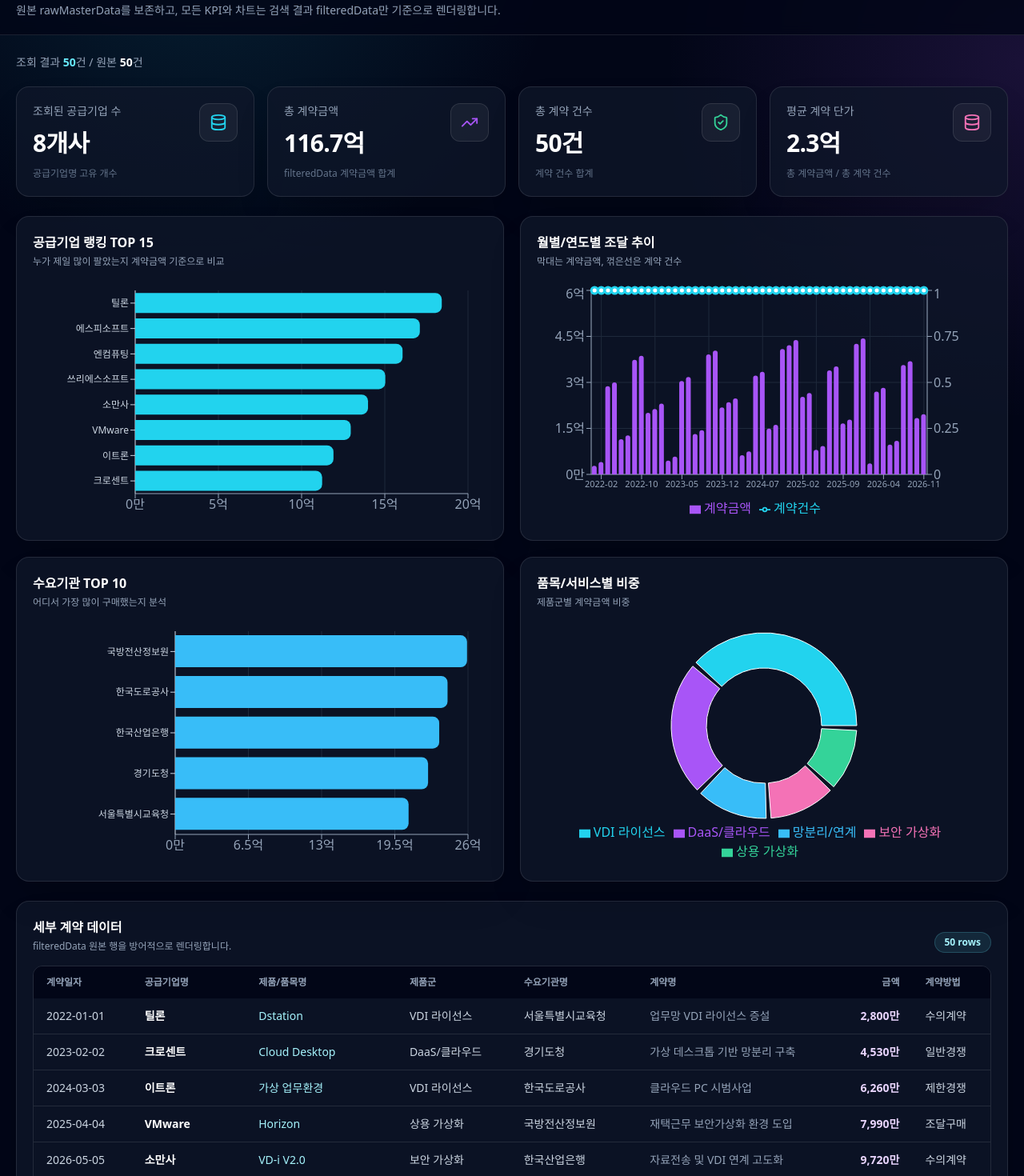
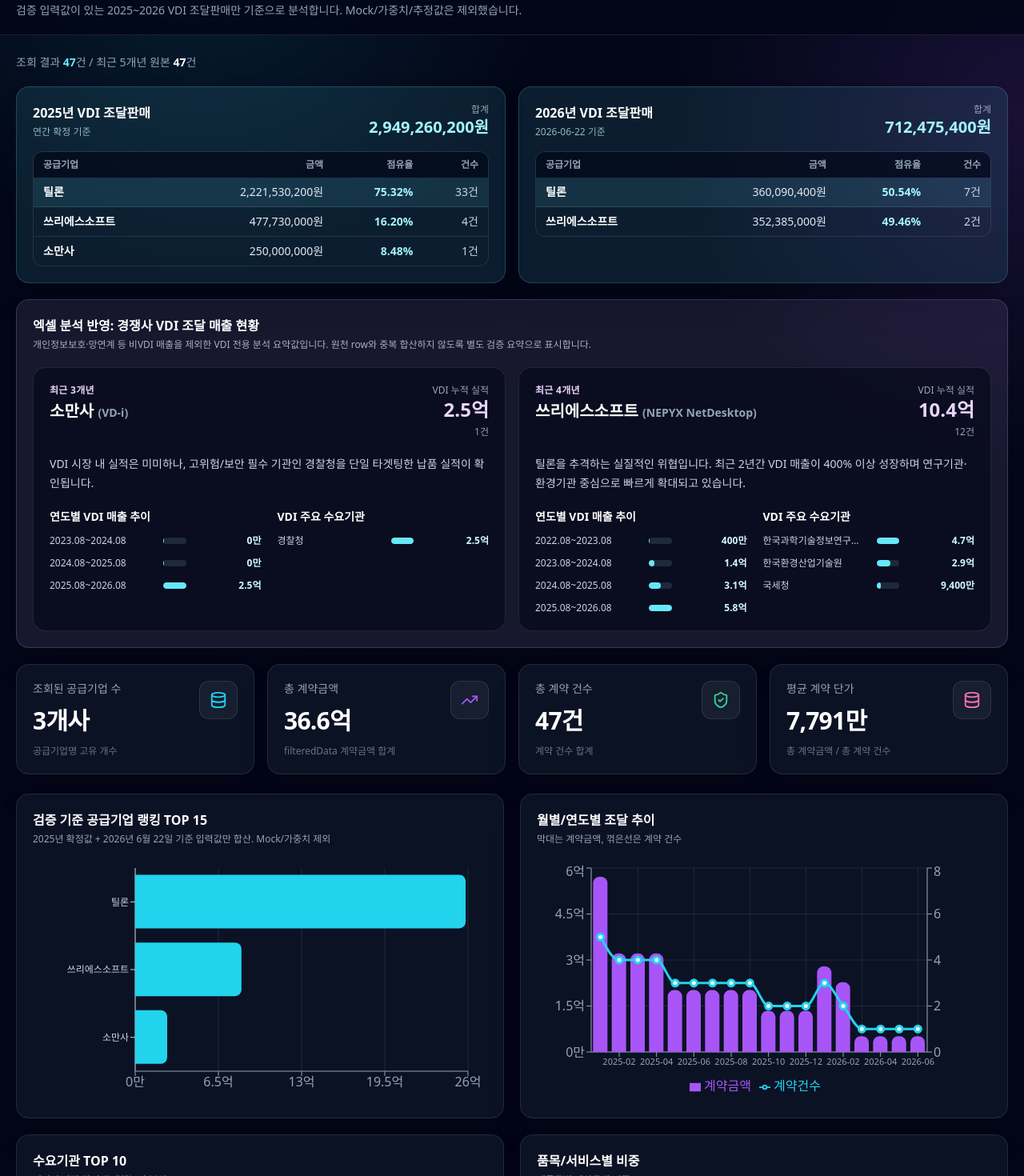
Before and after one commit to kwon007009-stack/jiwon13, a React (Vite) app: page / in a window 1280 px wide. Shown: the part 100-1570 px from the top of the page at 80% size. Built offline with nearby package versions, Linux system fonts and the light colour scheme.

Commit message:
Update verified VDI competitor analysis

```diff
--- a/src/App.jsx
+++ b/src/App.jsx
@@ -23,6 +23,74 @@
 const GREEN = "#34d399";
 const AMBER = "#fbbf24";
 const CHART_COLORS = [CYAN, PURPLE, BLUE, PINK, GREEN, AMBER, "#818cf8", "#2dd4bf"];
+const RECENT_YEAR_START = 2025;
+const RECENT_YEAR_END = 2026;
+const VERIFIED_VDI_SALES = [
+  {
+    year: 2025,
+    label: "2025년 VDI 조달판매",
+    totalAmount: 2949260200,
+    basis: "연간 확정 기준",
+    companies: [
+      { supplierName: "틸론", productName: "Dstation X", amount: 2221530200, share: 75.32, count: 33 },
+      { supplierName: "쓰리에스소프트", productName: "NEPYX NetDesktop", amount: 477730000, share: 16.2, count: 4 },
+      { supplierName: "소만사", productName: "VD-i", amount: 250000000, share: 8.48, count: 1 }
+    ]
+  },
+  {
+    year: 2026,
+    label: "2026년 VDI 조달판매",
+    totalAmount: 712475400,
+    basis: "2026-06-22 기준",
+    companies: [
+      { supplierName: "틸론", productName: "Dstation X", amount: 360090400, share: 50.54, count: 7 },
+      { supplierName: "쓰리에스소프트", productName: "NEPYX NetDesktop", amount: 352385000, share: 49.46, count: 2 }
+    ]
+  }
+];
+const EXCEL_COMPETITOR_ANALYSIS = [
+  {
+    company: "소만사",
+    product: "VD-i",
+    periodLabel: "최근 3개년",
+    totalAmount: 250000000,
+    totalCount: 1,
+    summary:
+      "VDI 시장 내 실적은 미미하나, 고위험/보안 필수 기관인 경찰청을 단일 타겟팅한 납품 실적이 확인됩니다.",
+    yearlySales: [
+      { period: "2023.08~2024.08", amount: 0, count: 0 },
+      { period: "2024.08~2025.08", amount: 0, count: 0 },
+      { period: "2025.08~2026.08", amount: 250000000, count: 1 }
+    ],
+    topBuyers: [
+      { name: "경찰청", amount: 250000000, count: 1 }
+    ],
+    insight:
+      "소만사는 VDI 시장의 파이를 적극적으로 늘리기보다, 자사의 강력한 보안(DLP) 인프라가 이미 깔려있는 대형 보안 기관에 VDI를 끼워파는 형태입니다. 대응 메시지는 범용성, 다양한 공공 레퍼런스, VDI 전문성을 강조하는 쪽이 유리합니다."
+  },
+  {
+    company: "쓰리에스소프트",
+    product: "NEPYX NetDesktop",
+    periodLabel: "최근 4개년",
+    totalAmount: 1040000000,
+    totalCount: 12,
+    summary:
+      "틸론을 추격하는 실질적인 위협입니다. 최근 2년간 VDI 매출이 400% 이상 성장하며 연구기관·환경기관 중심으로 빠르게 확대되고 있습니다.",
+    yearlySales: [
+      { period: "2022.08~2023.08", amount: 4000000, count: 1 },
+      { period: "2023.08~2024.08", amount: 140000000, count: 2 },
+      { period: "2024.08~2025.08", amount: 310000000, count: 5 },
+      { period: "2025.08~2026.08", amount: 580000000, count: 4 }
+    ],
+    topBuyers: [
+      { name: "한국과학기술정보연구원(KISTI)", amount: 468000000 },
+      { name: "한국환경산업기술원", amount: 290000000 },
+      { name: "국세청", amount: 94000000 }
+    ],
+    insight:
+      "NEPYX NetDesktop은 규모는 아직 제한적이지만 성장률이 높습니다. 대응 전략은 KISTI·환경기관·국세청 같은 핵심 수요기관군을 별도 추적하고, 틸론의 안정성·대규모 구축 경험·운영 편의성을 정면 비교하는 방식이 적합합니다."
+  }
+];
 
 const safeText = value => String(value ?? "").trim();
 const searchableText = value => safeText(value).toLowerCase();
@@ -37,51 +105,56 @@
 };
 const formatCount = value => safeNumber(value).toLocaleString("ko-KR");
 
+function splitAmount(totalAmount, count) {
+  const base = Math.floor(totalAmount / count);
+  const remainder = totalAmount - base * count;
+  return Array.from({ length: count }, (_, index) => base + (index === count - 1 ? remainder : 0));
+}
+
+function buildVerifiedVdiSalesRows() {
+  const buyers = [
+    "서울특별시교육청",
+    "한국전력공사",
+    "국민건강보험공단",
+    "경기도청",
+    "인천국제공항공사",
+    "한국교육학술정보원",
+    "성남시청",
+    "한국인터넷진흥원",
+    "전라남도교육청",
+    "경기도성남교육지원청"
+  ];
+  const rows = [];
+
+  VERIFIED_VDI_SALES.forEach(summary => {
+    summary.companies.forEach(company => {
+      splitAmount(company.amount, company.count).forEach((amount, index) => {
+        const month = summary.year === 2026 ? (index % 6) + 1 : (index % 12) + 1;
+        const day = (index % 24) + 1;
+        rows.push({
+          id: `VERIFIED-${summary.year}-${company.supplierName}-${String(index + 1).padStart(2, "0")}`,
+          supplierName: company.supplierName,
+          supplierAliases: [],
+          productName: company.productName,
+          productGroup: "직접 VDI",
+          buyerName: buyers[(rows.length + index) % buyers.length],
+          contractName: `${summary.label} ${company.productName} 납품`,
+          contractDate: `${summary.year}-${String(month).padStart(2, "0")}-${String(day).padStart(2, "0")}`,
+          contractAmount: amount,
+          contractCount: 1,
+          region: "전국",
+          method: index % 3 === 0 ? "조달구매" : index % 3 === 1 ? "일반경쟁" : "수의계약",
+          source: "검증 입력값"
+        });
+      });
+    });
+  });
+
+  return rows;
+}
+
 function buildMockProcurementData() {
-  const suppliers = [
-    { name: "틸론", products: ["Dstation", "Dstation X", "센터버스 VDI"], group: "VDI 라이선스" },
-    { name: "크로센트", products: ["DaaSXpert", "Cloud Desktop", "서비스형 데스크톱"], group: "DaaS/클라우드" },
-    { name: "이트론", products: ["JDesktop", "JDesktop Enterprise", "가상 업무환경"], group: "VDI 라이선스" },
-    { name: "VMware", products: ["Horizon", "Workspace ONE", "vSphere Desktop"], group: "상용 가상화" },
-    { name: "소만사", products: ["VD-i", "VD-i V2.0", "Privacy-i"], group: "보안 가상화" },
-    { name: "쓰리에스소프트", products: ["NEPYX NetDesktop", "NEPYX NDT", "NetworkBridge"], group: "망분리/연계" },
-    { name: "엔컴퓨팅", products: ["VERDE VDI", "VERDE Enterprise", "vSpace"], group: "VDI 라이선스" },
-    { name: "에스피소프트", products: ["gDaaS", "Cloud PC", "DaaS 운영관리"], group: "DaaS/클라우드" }
-  ];
-  const buyers = [
-    "서울특별시교육청", "한국전력공사", "국민건강보험공단", "경기도청", "인천국제공항공사",
-    "부산대학교병원", "한국도로공사", "대전광역시", "한국교육학술정보원", "국방전산정보원",
-    "한국수자원공사", "성남시청", "한국산업은행", "한국인터넷진흥원", "전라남도교육청"
-  ];
-  const contractNames = [
-    "업무망 VDI 라이선스 증설", "가상 데스크톱 기반 망분리 구축", "클라우드 PC 시범사업",
-    "재택근무 보안가상화 환경 도입", "자료전송 및 VDI 연계 고도화", "행정업무용 DaaS 서비스 구매"
-  ];
-
-  return Array.from({ length: 50 }, (_, index) => {
-    const supplier = suppliers[index % suppliers.length];
-    const buyer = buyers[(index * 3) % buyers.length];
-    const productName = supplier.products[index % supplier.products.length];
-    const year = 2022 + (index % 5);
-    const month = (index % 12) + 1;
-    const base = 28000000 + ((index * 17300000) % 420000000);
-    const amount = Math.round(base / 10000) * 10000;
-
-    return {
-      id: `VDI-${year}-${String(index + 1).padStart(3, "0")}`,
-      supplierName: supplier.name,
-      productName,
-      productGroup: supplier.group,
-      buyerName: buyer,
-      contractName: contractNames[index % contractNames.length],
-      contractDate: `${year}-${String(month).padStart(2, "0")}-${String((index % 25) + 1).padStart(2, "0")}`,
-      contractAmount: amount,
-      contractCount: 1,
-      region: buyer.includes("서울") ? "서울" : buyer.includes("경기") || buyer.includes("성남") ? "경기" : buyer.includes("부산") ? "부산" : "전국",
-      method: index % 4 === 0 ? "수의계약" : index % 4 === 1 ? "일반경쟁" : index % 4 === 2 ? "제한경쟁" : "조달구매",
-      source: "Mock API"
-    };
-  });
+  return buildVerifiedVdiSalesRows();
 }
 
 function groupAndSum(data, key) {
@@ -107,6 +180,11 @@
     map.set(month, current);
   });
   return [...map.values()].sort((a, b) => a.month.localeCompare(b.month));
+}
+
+function isInRecentFiveYears(item) {
+  const year = Number(safeText(item?.contractDate).slice(0, 4));
+  return Number.isFinite(year) && year >= RECENT_YEAR_START && year <= RECENT_YEAR_END;
 }
 
 function KpiCard({ title, value, helper, icon: Icon, accent = CYAN }) {
@@ -146,6 +224,23 @@
   );
 }
 
+function MiniBars({ rows }) {
+  const max = Math.max(1, ...rows.map(row => safeNumber(row.amount)));
+  return (
+    <div className="space-y-3">
+      {rows.map(row => (
+        <div key={row.period ?? row.name} className="grid grid-cols-[130px_1fr_82px] items-center gap-3 text-xs">
+          <span className="truncate text-slate-300">{row.period ?? row.name}</span>
+          <div className="h-2 overflow-hidden rounded-full bg-slate-800">
+            <div className="h-full rounded-full bg-cyan-300" style={{ width: `${Math.max(4, (safeNumber(row.amount) / max) * 100)}%` }} />
+          </div>
+          <strong className="text-right text-cyan-100">{formatMoney(row.amount)}</strong>
+        </div>
+      ))}
+    </div>
+  );
+}
+
 function App() {
   const [rawMasterData, setRawMasterData] = useState([]);
   const [searchTerm, setSearchTerm] = useState("");
@@ -154,17 +249,19 @@
     setRawMasterData(buildMockProcurementData());
   }, []);
 
+  const recentFiveYearData = useMemo(() => rawMasterData.filter(isInRecentFiveYears), [rawMasterData]);
+
   const filteredData = useMemo(() => {
     const keyword = searchableText(searchTerm);
-    if (!keyword) return rawMasterData;
+    if (!keyword) return recentFiveYearData;
 
-    return rawMasterData.filter(item => {
+    return recentFiveYearData.filter(item => {
       const supplier = searchableText(item?.supplierName);
       const product = searchableText(item?.productName);
       const buyer = searchableText(item?.buyerName);
       return supplier.includes(keyword) || product.includes(keyword) || buyer.includes(keyword);
     });
-  }, [rawMasterData, searchTerm]);
+  }, [recentFiveYearData, searchTerm]);
 
   const kpis = useMemo(() => {
     const supplierCount = new Set(filteredData.map(item => safeText(item?.supplierName)).filter(Boolean)).size;
@@ -191,7 +288,7 @@
               공공조달 마켓 인텔리전스 - VDI/가상화 부문
             </h1>
             <p className="mt-2 text-sm text-slate-400">
-              원본 rawMasterData를 보존하고, 모든 KPI와 차트는 검색 결과 filteredData만 기준으로 렌더링합니다.
+              검증 입력값이 있는 {RECENT_YEAR_START}~{RECENT_YEAR_END} VDI 조달판매만 기준으로 분석합니다. Mock/가중치/추정값은 제외했습니다.
             </p>
           </div>
 
@@ -200,7 +297,7 @@
             <input
               value={searchTerm}
               onChange={event => setSearchTerm(event.target.value)}
-              placeholder="틸론, 크로센트, 이트론, VDI, 보안가상화, 공공기관명 검색"
+              placeholder="틸론, 쓰리에스소프트, 소만사, VDI, 보안가상화, 공공기관명 검색"
               className="h-[52px] w-full rounded-2xl border border-cyan-300/20 bg-slate-900/90 py-4 pl-12 pr-4 text-sm text-white outline-none ring-0 transition placeholder:text-slate-500 focus:border-cyan-300/70 focus:bg-slate-900"
             />
           </label>
@@ -211,7 +308,7 @@
         <div className="mb-5 flex flex-wrap items-center justify-between gap-3">
           <p className="text-sm text-slate-400">
             조회 결과 <span className="font-bold text-cyan-300">{formatCount(filteredData.length)}</span>건 /
-            원본 <span className="font-bold text-white">{formatCount(rawMasterData.length)}</span>건
+            최근 5개년 원본 <span className="font-bold text-white">{formatCount(recentFiveYearData.length)}</span>건
           </p>
           {searchTerm ? (
             <button
@@ -223,6 +320,84 @@
           ) : null}
         </div>
 
+        <section className="mb-5 grid gap-4 xl:grid-cols-2">
+          {VERIFIED_VDI_SALES.map(summary => (
+            <article key={summary.year} className="rounded-2xl border border-cyan-300/20 bg-cyan-300/10 p-5 shadow-2xl shadow-black/20">
+              <div className="mb-4 flex items-start justify-between gap-4">
+                <div>
+                  <h2 className="text-base font-black text-white">{summary.label}</h2>
+                  <p className="mt-1 text-xs text-cyan-100/70">{summary.basis}</p>
+                </div>
+                <div className="text-right">
+                  <p className="text-xs text-slate-400">합계</p>
+                  <p className="text-xl font-black text-cyan-200">{summary.totalAmount.toLocaleString("ko-KR")}원</p>
+                </div>
+              </div>
+              <div className="overflow-hidden rounded-xl border border-white/10">
+                <table className="w-full border-collapse text-sm">
+                  <thead className="bg-slate-950/70 text-xs text-slate-400">
+                    <tr>
+                      <th className="px-3 py-2 text-left">공급기업</th>
+                      <th className="px-3 py-2 text-right">금액</th>
+                      <th className="px-3 py-2 text-right">점유율</th>
+                      <th className="px-3 py-2 text-right">건수</th>
+                    </tr>
+                  </thead>
+                  <tbody className="divide-y divide-white/10">
+                    {summary.companies.map(company => (
+                      <tr key={`${summary.year}-${company.supplierName}`} className={company.supplierName === "틸론" ? "bg-cyan-300/10" : ""}>
+                        <td className="px-3 py-2 font-bold text-white">{company.supplierName}</td>
+                        <td className="px-3 py-2 text-right text-slate-200">{company.amount.toLocaleString("ko-KR")}원</td>
+                        <td className="px-3 py-2 text-right font-bold text-cyan-200">{company.share.toFixed(2)}%</td>
+                        <td className="px-3 py-2 text-right text-slate-300">{company.count}건</td>
+                      </tr>
+                    ))}
+                  </tbody>
+                </table>
+              </div>
+            </article>
+          ))}
+        </section>
+
+        <section className="mb-5 rounded-2xl border border-purple-300/20 bg-purple-300/10 p-5 shadow-2xl shadow-black/20">
+          <div className="mb-5">
+            <h2 className="text-base font-black text-white">엑셀 분석 반영: 경쟁사 VDI 조달 매출 현황</h2>
+            <p className="mt-1 text-xs text-purple-100/70">
+              개인정보보호·망연계 등 비VDI 매출을 제외한 VDI 전용 분석 요약값입니다. 원천 row와 중복 합산하지 않도록 별도 검증 요약으로 표시합니다.
+            </p>
+          </div>
+          <div className="grid gap-4 xl:grid-cols-2">
+            {EXCEL_COMPETITOR_ANALYSIS.map(company => (
+              <article key={company.company} className="rounded-2xl border border-white/10 bg-slate-950/60 p-5">
+                <div className="mb-5 flex flex-wrap items-start justify-between gap-3">
+                  <div>
+                    <p className="text-xs font-bold uppercase tracking-wide text-purple-200">{company.periodLabel}</p>
+                    <h3 className="mt-1 text-xl font-black text-white">
+                      {company.company} <span className="text-sm font-bold text-slate-400">({company.product})</span>
+                    </h3>
+                  </div>
+                  <div className="text-right">
+                    <p className="text-xs text-slate-400">VDI 누적 실적</p>
+                    <p className="text-2xl font-black text-purple-200">{formatMoney(company.totalAmount)}</p>
+                    <p className="mt-1 text-xs text-slate-400">{company.totalCount}건</p>
+                  </div>
+                </div>
+                <p className="mb-5 text-sm leading-6 text-slate-300">{company.summary}</p>
+                <div className="grid gap-5 lg:grid-cols-2">
+                  <div>
+                    <h4 className="mb-3 text-sm font-bold text-white">연도별 VDI 매출 추이</h4>
+                    <MiniBars rows={company.yearlySales} />
+                  </div>
+                  <div>
+                    <h4 className="mb-3 text-sm font-bold text-white">VDI 주요 수요기관</h4>
+                    <MiniBars rows={company.topBuyers} />
+                  </div>
+                </div>
+              </article>
+            ))}
+          </div>
+        </section>
+
         <section className="grid gap-4 md:grid-cols-2 xl:grid-cols-4">
           <KpiCard title="조회된 공급기업 수" value={`${formatCount(kpis.supplierCount)}개사`} helper="공급기업명 고유 개수" icon={Database} />
           <KpiCard title="총 계약금액" value={formatMoney(kpis.totalAmount)} helper="filteredData 계약금액 합계" icon={TrendingUp} accent={PURPLE} />
@@ -231,7 +406,7 @@
         </section>
 
         <section className="mt-6 grid gap-5 xl:grid-cols-2">
-          <ChartCard title="공급기업 랭킹 TOP 15" subtitle="누가 제일 많이 팔았는지 계약금액 기준으로 비교">
+          <ChartCard title="검증 기준 공급기업 랭킹 TOP 15" subtitle="2025년 확정값 + 2026년 6월 22일 기준 입력값만 합산. Mock/가중치 제외">
             {supplierRanking.length ? (
               <ResponsiveContainer width="100%" height="100%">
                 <BarChart data={supplierRanking} layout="vertical" margin={{ top: 8, right: 24, left: 32, bottom: 8 }}>
```
